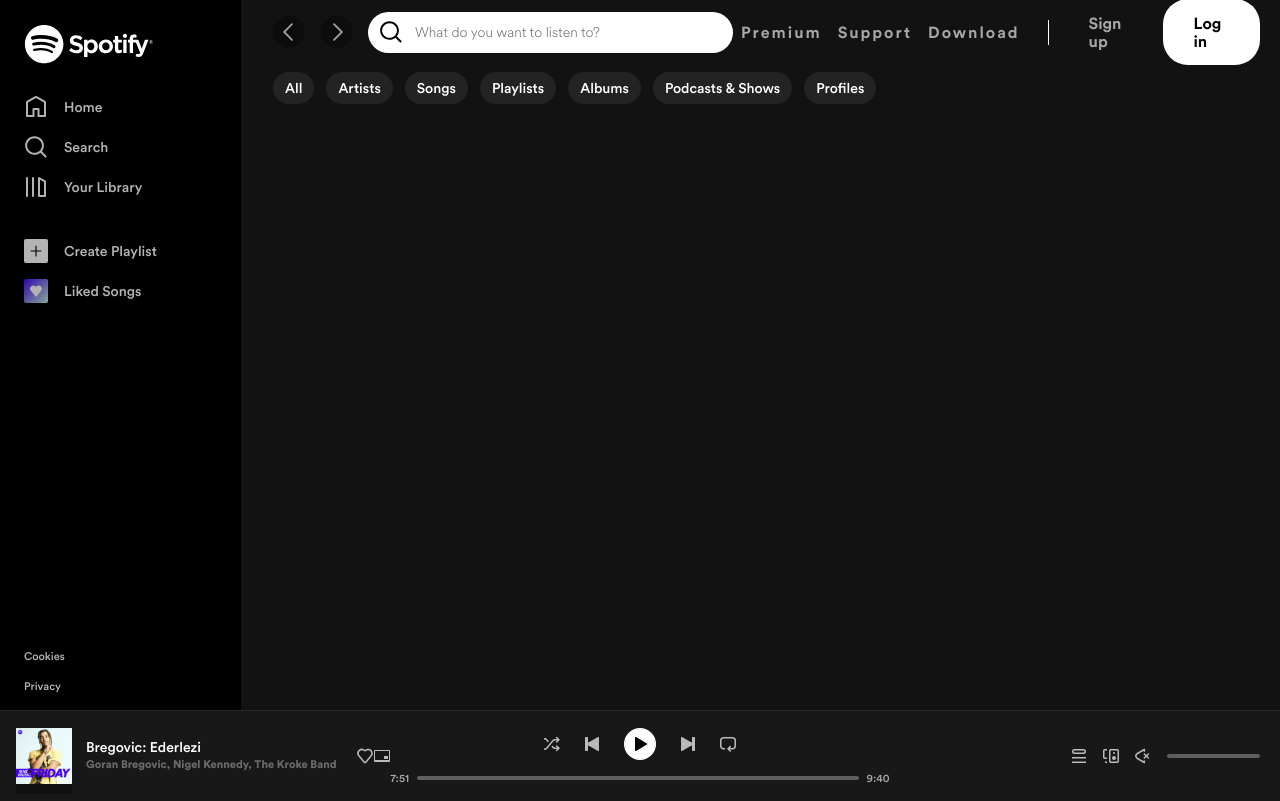
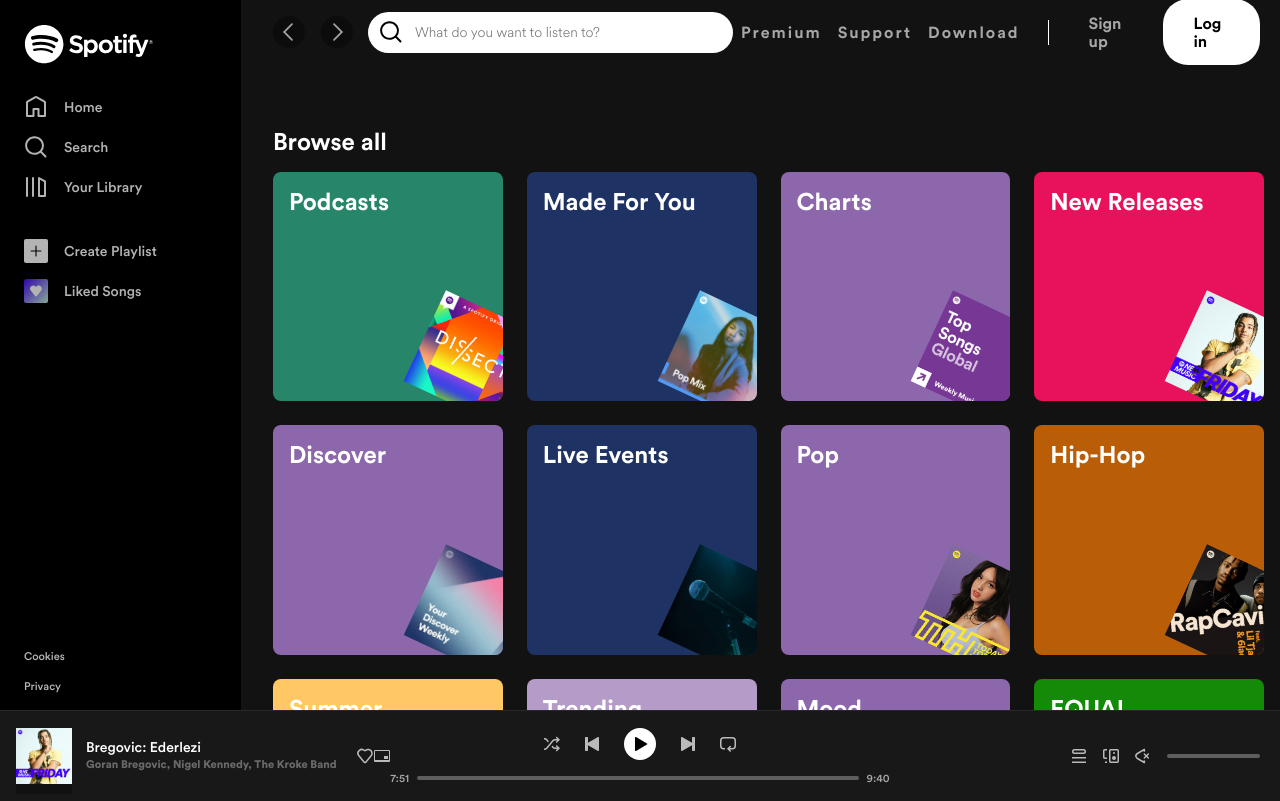
Before and after one commit to abidinco/spotify-clone, a React (Create React App) app: page /search in a window 1280 px wide. Built offline with nearby package versions, Linux system fonts and the light colour scheme.

Commit message:
feat(searchpage): add navigation tabs with highligting active tab

```diff
--- a/src/components/Body/Body.js
+++ b/src/components/Body/Body.js
@@ -4,7 +4,7 @@ import { Routes, Route } from 'react-router-dom';
 
 import Navbar from '../Navbar/Navbar';
 import HomePage from './HomePage';
-import SearchPage from './SearchPage';
+import SearchPage from './SearchPage/SearchPage';
 import PlaylistPage from './PlaylistPage';
 import CollectionsPage from './CollectionsPage';
 
@@ -21,6 +21,7 @@ const Body = () => {
                 <Route path="/*" element={<HomePage />} />
                 <Route path="/search" element={<SearchPage />}>
                     <Route path=":searchTerm" element={<SearchPage />} />
+                    <Route path=":searchTerm/:searchType" element={<SearchPage />} />
                 </Route>
                 <Route path="/collection/tracks" element={<PlaylistPage scrollFromTop={scrollFromTop} />} />
                 <Route path="/collection/playlists" element={<CollectionsPage tab="playlists" />} />
--- /dev/null
+++ b/src/components/Body/SearchPage/SearchNavigation.js
@@ -0,0 +1,21 @@
+import React from "react";
+import { useParams, Link } from 'react-router-dom';
+
+import styles from './SearchNavigation.module.css';
+
+const SearchNavigation = () => {
+    const { searchTerm, searchType } = useParams();
+    return (
+        <div className={styles.tabs}>
+            <Link to={searchTerm || ""} className={searchType === undefined ? styles.active : null}>All</Link>
+            <Link to={searchTerm + "/artists"} className={searchType === 'artists' ? styles.active : null}>Artists</Link>
+            <Link to={searchTerm + "/tracks"} className={searchType === 'tracks' ? styles.active : null}>Songs</Link>
+            <Link to={searchTerm + "/playlists"} className={searchType === 'playlists' ? styles.active : null}>Playlists</Link>
+            <Link to={searchTerm + "/albums"} className={searchType === 'albums' ? styles.active : null}>Albums</Link>
+            <Link to={searchTerm + "/podcastAndEpisodes"} className={searchType === 'podcastAndEpisodes' ? styles.active : null}>Podcasts & Shows</Link>
+            <Link to={searchTerm + "/users"} className={searchType === 'users' ? styles.active : null}>Profiles</Link>
+        </div>
+    )
+}
+
+export default SearchNavigation;
--- /dev/null
+++ b/src/components/Body/SearchPage/SearchNavigation.module.css
@@ -0,0 +1,24 @@
+.tabs {
+    height: 48px;
+    position: sticky;
+    display: flex;
+    align-items: center;
+}
+
+.tabs a {
+    font-size: 14px;
+    background-color: #232323;
+    color: white;
+    text-decoration: none;
+    padding: 8px 12px;
+    border-radius: 32px;
+    margin-right: 12px;
+    transition: background-color 0.2s ease 0s, color 0.2s ease 0s;
+    font-weight: 400;
+    cursor: default;
+}
+
+a.active {
+    background-color: #f6f6f6;
+    color: black;
+}
--- a/src/components/Body/SearchPage.js
+++ b/src/components/Body/SearchPage/SearchPage.js
@@ -1,29 +1,22 @@
 import React, { useContext } from "react";
-import styles from './SearchPage.module.css';
-import BrowseCard from '../UI/BrowseCard';
-import AppContext from "../../store";
-import { useParams, Link } from 'react-router-dom';
+import styles from "./SearchPage.module.css";
+import BrowseCard from "../../UI/BrowseCard";
+import AppContext from "../../../store";
+import { useParams } from 'react-router-dom';
+import SearchNavigation from "./SearchNavigation";
 
 const SearchPage = () => {
     const appCtx = useContext(AppContext);
     const { searchTerm } = useParams();
     return (
         <React.Fragment>
-            {!appCtx.isSearching &&
+            {appCtx.isSearching &&
                 <div className="padding-0-32">
-                    <div className={styles.tabs}>
-                        <Link to="#">All</Link>
-                        <Link to="#">Artists</Link>
-                        <Link to="#">Songs</Link>
-                        <Link to="#">Playlists</Link>
-                        <Link to="#">Albums</Link>
-                        <Link to="#">Podcasts & Shows</Link>
-                        <Link to="#">Profiles</Link>
-                    </div>
-                    <div>{searchTerm}</div>
+                    <SearchNavigation />
+                    <div>Content will come to here: {searchTerm}</div>
                 </div>
             }
-            {appCtx.isSearching &&
+            {!appCtx.isSearching &&
                 <div className={styles['wrapper-genres']}>
                     <div className={styles['text-browse']}>Browse all</div>
                     <div className={styles['cards-container']}>
--- a/src/components/Body/SearchPage.module.css
+++ b/src/components/Body/SearchPage/SearchPage.module.css
@@ -1,28 +1,5 @@
 .wrapper-genres {
     padding: 64px 16px 32px 32px;
-}
-
-.tabs {
-    height: 48px;
-    position: sticky;
-    display: flex;
-    align-items: center;
-}
-
-.tabs a {
-    font-size: 14px;
-    background-color: #232323;
-    color: white;
-    text-decoration: none;
-    padding: 8px 12px;
-    border-radius: 32px;
-    margin-right: 12px;
-    transition: background-color 0.2s ease 0s, color 0.2s ease 0s;
-    font-weight: 400;
-}
-
-.tabs a:hover {
-    background-color: #2a2a2a;
 }
 
 .text-browse {
```
Also changed, not shown: 2 other files (tests, documents, lock files or other folders).
